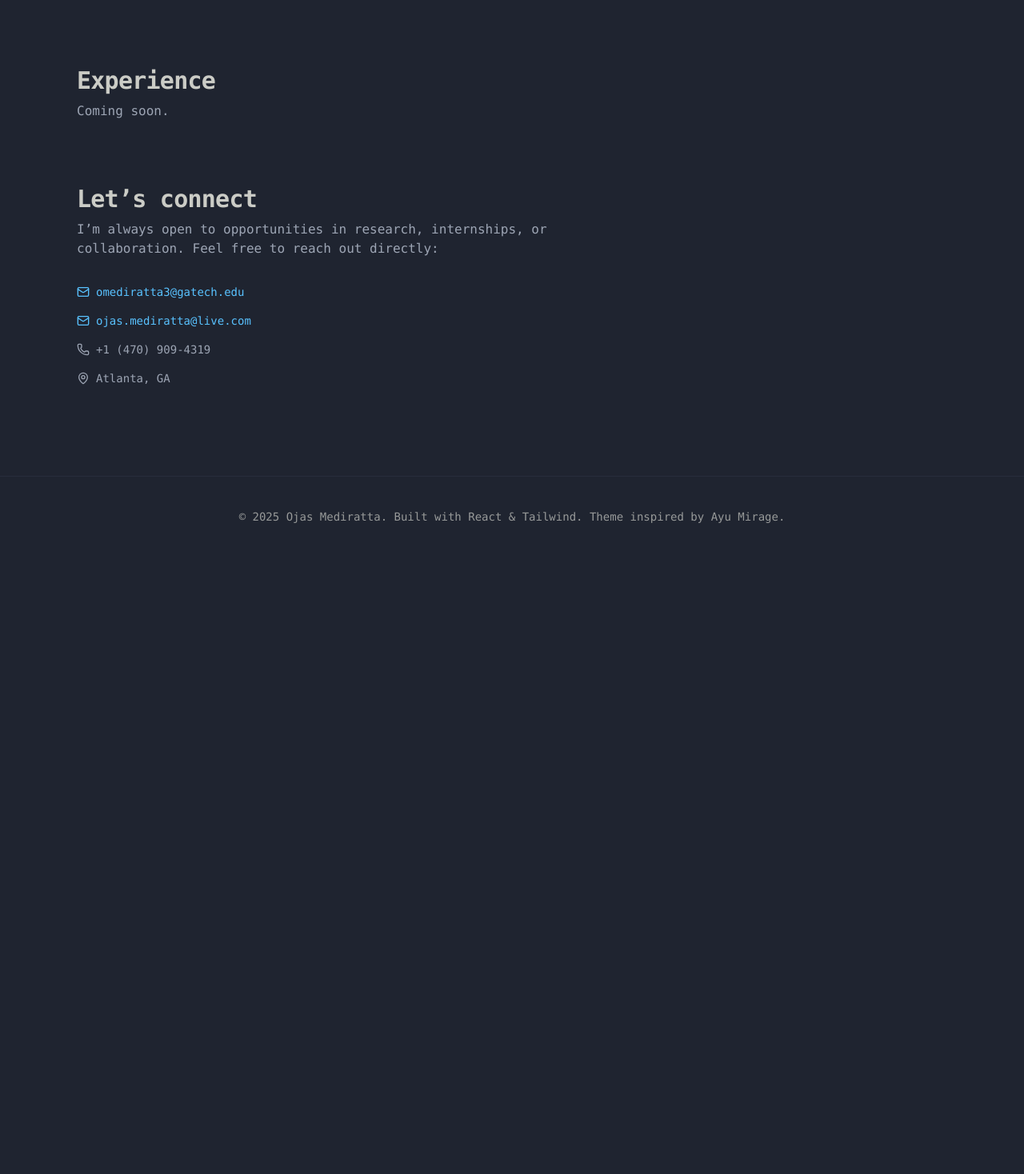
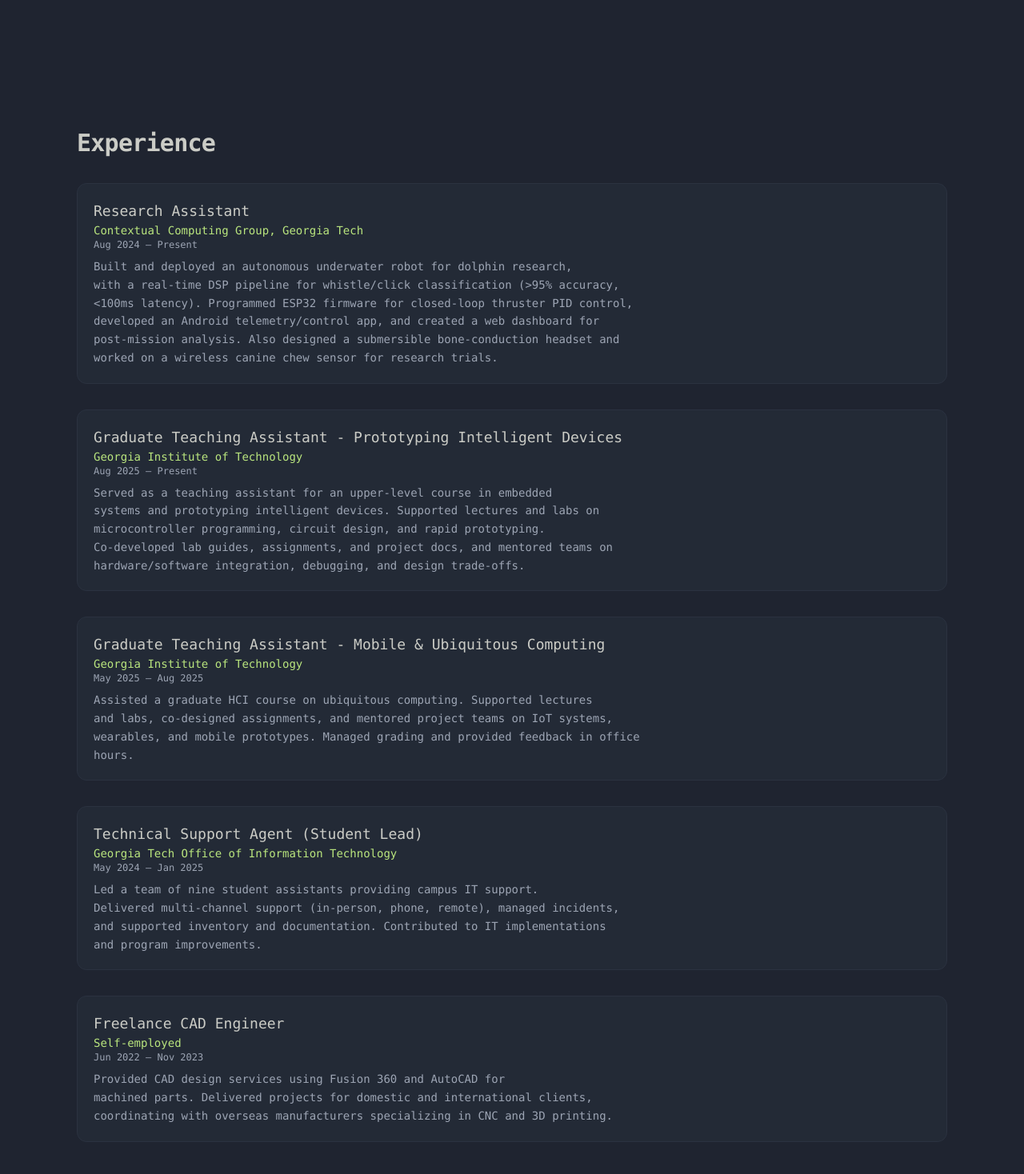
Before and after one commit to ojas-mediratta/ojas-portfolio, a React (Vite) app: page / in a window 1280 px wide. Shown: the part 1122-2590 px from the top of the page at 80% size. Before the commit the page ends 1818 px from the top, so only its background shows below. Built offline with nearby package versions, Linux system fonts and the light colour scheme.

Commit message:
brandmark and experience

```diff
--- a/src/components/About.tsx
+++ b/src/components/About.tsx
@@ -23,7 +23,7 @@
               <TypingEffect words={PROFILE.titles} />
             </p>
 
-            <p className="mt-6 max-w-2xl leading-relaxed text-subtext">
+            <p className="mt-6 max-w-2xl leading-relaxed text-subtext whitespace-pre-line">
               {PROFILE.tagline}
             </p>
 
--- a/src/components/Experience.tsx
+++ b/src/components/Experience.tsx
@@ -1,15 +1,74 @@
 import React from "react";
 import Section from "@/components/Section";
 import Container from "@/components/Container";
+
+const EXPERIENCES = [
+  {
+    role: "Research Assistant",
+    org: "Contextual Computing Group, Georgia Tech",
+    date: "Aug 2024 – Present",
+    desc: `Built and deployed an autonomous underwater robot for dolphin research,
+with a real-time DSP pipeline for whistle/click classification (>95% accuracy,
+<100ms latency). Programmed ESP32 firmware for closed-loop thruster PID control,
+developed an Android telemetry/control app, and created a web dashboard for
+post-mission analysis. Also designed a submersible bone-conduction headset and
+worked on a wireless canine chew sensor for research trials.`
+  },
+    {
+    role: "Graduate Teaching Assistant - Prototyping Intelligent Devices",
+    org: "Georgia Institute of Technology",
+    date: "Aug 2025 – Present",
+    desc: `Served as a teaching assistant for an upper-level course in embedded
+systems and prototyping intelligent devices. Supported lectures and labs on
+microcontroller programming, circuit design, and rapid prototyping.
+Co-developed lab guides, assignments, and project docs, and mentored teams on
+hardware/software integration, debugging, and design trade-offs.`
+  },
+  {
+    role: "Graduate Teaching Assistant - Mobile & Ubiquitous Computing",
+    org: "Georgia Institute of Technology",
+    date: "May 2025 – Aug 2025",
+    desc: `Assisted a graduate HCI course on ubiquitous computing. Supported lectures
+and labs, co-designed assignments, and mentored project teams on IoT systems,
+wearables, and mobile prototypes. Managed grading and provided feedback in office
+hours.`
+  },
+  {
+    role: "Technical Support Agent (Student Lead)",
+    org: "Georgia Tech Office of Information Technology",
+    date: "May 2024 – Jan 2025",
+    desc: `Led a team of nine student assistants providing campus IT support.
+Delivered multi-channel support (in-person, phone, remote), managed incidents,
+and supported inventory and documentation. Contributed to IT implementations
+and program improvements.`
+  },
+  {
+    role: "Freelance CAD Engineer",
+    org: "Self-employed",
+    date: "Jun 2022 – Nov 2023",
+    desc: `Provided CAD design services using Fusion 360 and AutoCAD for
+machined parts. Delivered projects for domestic and international clients,
+coordinating with overseas manufacturers specializing in CNC and 3D printing.`
+  }
+];
 
 export default function Experience() {
   return (
     <Section id="experience" className="py-12 md:py-20">
       <Container>
-        <h2 className="text-2xl font-semibold tracking-tight sm:text-3xl">
-          Experience
-        </h2>
-        <p className="mt-2 text-subtext">Coming soon.</p>
+        <h2 className="text-2xl font-semibold tracking-tight sm:text-3xl">Experience</h2>
+        <div className="mt-8 space-y-8">
+          {EXPERIENCES.map((exp, i) => (
+            <div key={i} className="rounded-xl border border-border bg-panel p-5 hover:border-accent-blue transition-colors">
+              <h3 className="text-lg font-medium">{exp.role}</h3>
+              <p className="text-sm text-accent-green">{exp.org}</p>
+              <p className="text-xs text-subtext">{exp.date}</p>
+              <p className="mt-2 text-sm text-subtext leading-relaxed whitespace-pre-line">
+                {exp.desc}
+              </p>
+            </div>
+          ))}
+        </div>
       </Container>
     </Section>
   );
--- a/src/data/links.ts
+++ b/src/data/links.ts
@@ -5,7 +5,7 @@
     email2: 'ojas.mediratta@live.com',
     phone: '+1 (470) 909-4319',
     titles: ['Engineer', 'Researcher', 'Builder'],
-    tagline: "I’m Ojas Mediratta, a Master’s student in Robotics at Georgia Tech with a background in Computer Engineering. My work bridges embedded systems, robotics, and applied machine learning — from designing underwater robots for dolphin communication research to prototyping IoT devices and custom electronics.\n\nBeyond research, I enjoy tinkering with guitar effects, building side projects, and experimenting with rapid prototyping.\n\nOn this site, you’ll find highlights of my projects and experiences. Feel free to reach out — I’m always excited to connect and collaborate.",
+    tagline: "I’m Ojas Mediratta, a Master’s student in Robotics at Georgia Tech with a background in Computer Engineering. My work bridges embedded systems, robotics, and applied machine learning — from designing underwater robots for dolphin communication research to prototyping IoT devices and custom electronics.\n\nBeyond working in the lab, I enjoy reading about philosophy, hiking all over the country, playing guitar, and cooking!\n\nOn this site, you’ll find highlights of my projects and experiences. Feel free to reach out — I’m always excited to connect and collaborate.",
     resumeUrl: 'resume.pdf', // ensure public/resume.pdf exists
     social: {
         github: 'https://github.com/ojas-mediratta',
```
